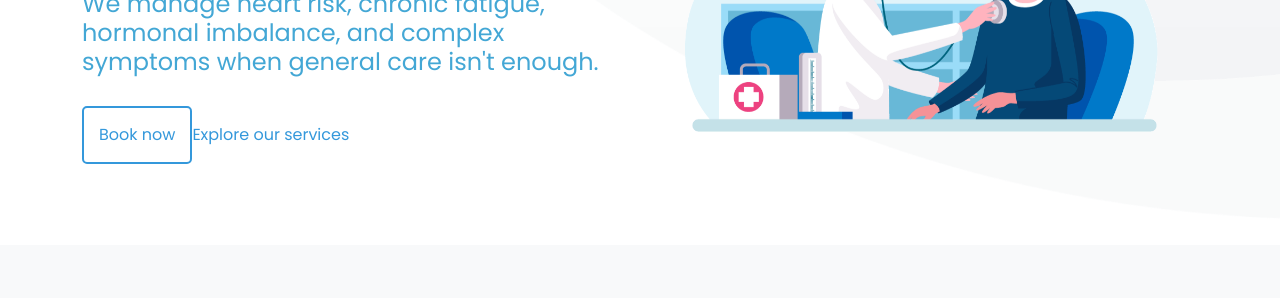
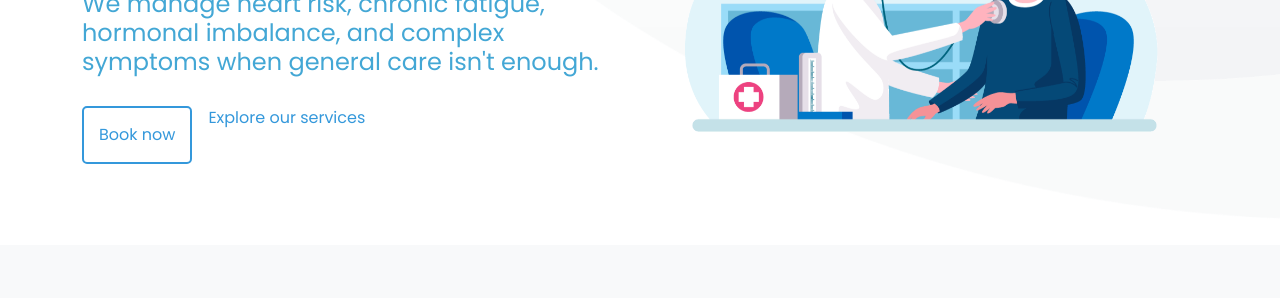
Before and after one commit to benchowsg/clinic, a Jekyll site: the page built from test-index2026.html, in a window 1280 px wide. Shown: the part 325-623 px from the top of the page. Built offline with Jekyll 4.4.1, drawn with Linux system fonts in a browser that asks for light colours.

Commit message:
Update test-index2026.html

```diff
--- a/test-index2026.html
+++ b/test-index2026.html
@@ -10,10 +10,10 @@ description: Medisave-approved and CHAS accredited clinic providing general heal
       <div class="col-lg-6 pt-5 pt-lg-0 order-2 order-lg-1 d-flex flex-column justify-content-center text-center text-lg-start">
         <h1 style="color: #2c4964; font-size: 48px; font-weight: 700;">Medical care that goes beyond the basics</h1>
         <h2 style="color: #43a7d5; font-size: 24px; font-weight: 400; margin-bottom: 30px;">We manage heart risk, chronic fatigue, hormonal imbalance, and complex symptoms when general care isn't enough.</h2>
-        <div class="d-flex">
-          <a href="/booking" class="btn-get-started scrollto d-inline-flex align-items-center justify-content-center align-self-center">Book now</a>
-          <a href="/services" class="btn-outline-clinic scrollto d-inline-flex align-items-center justify-content-center align-self-center">Explore our services</a>
-        </div>
+          <div class="d-flex justify-content-center justify-content-lg-start gap-3">
+            <a href="/booking" class="btn-get-started scrollto">Book now</a>
+            <a href="/services" class="btn-outline-clinic">Explore our services</a>
+          </div>
       </div>
       <div class="col-lg-6 order-1 order-lg-2 hero-img d-none d-lg-block">
         <img src="assets/img/about-AHH-banner-web.png" class="img-fluid animated" alt="Clinic Banner">
```
